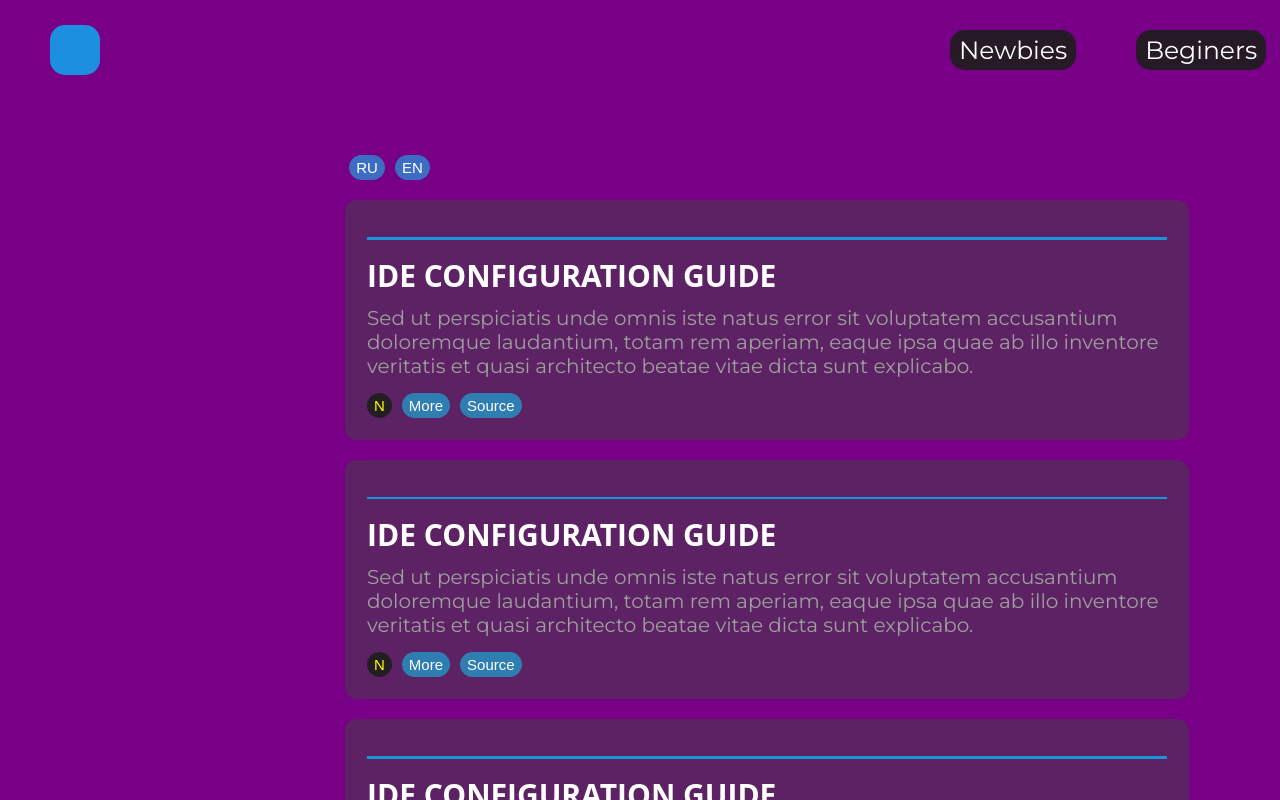
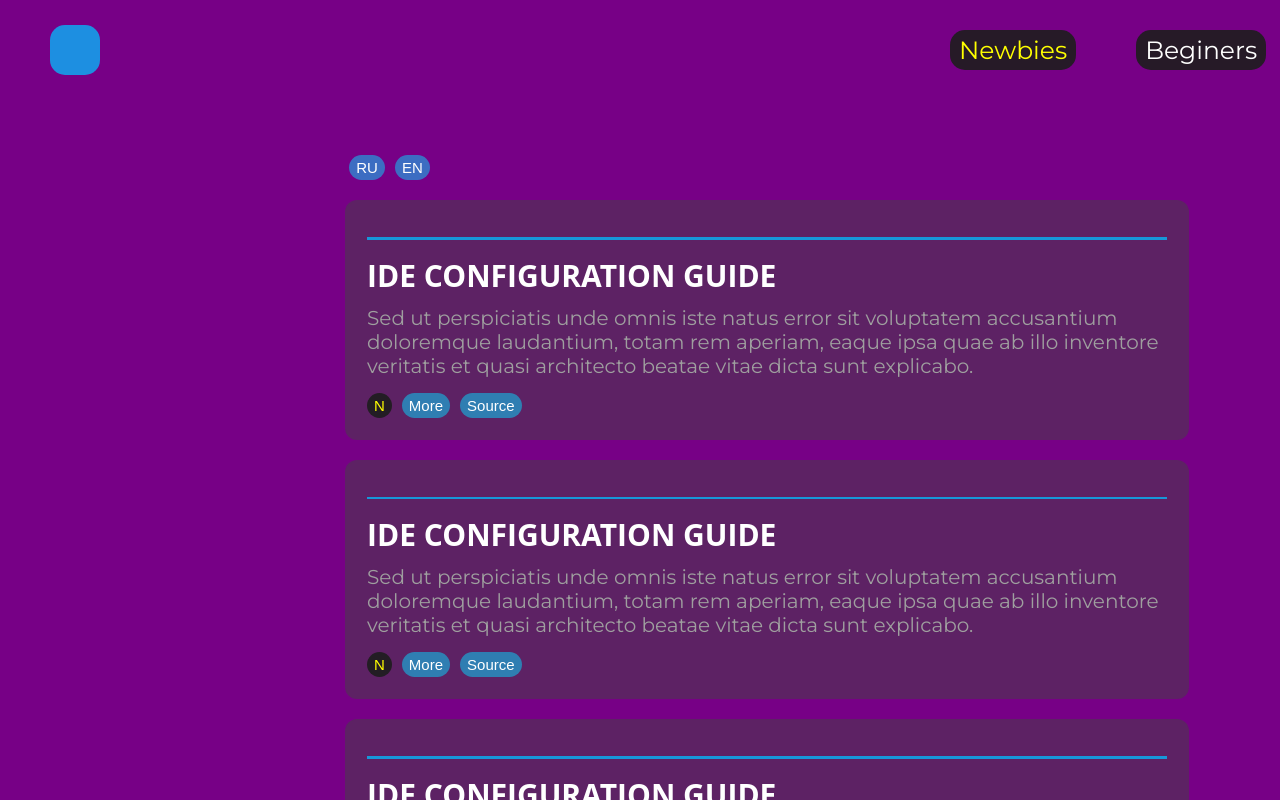
Before and after one commit to chepushok/TestLeo, a React (Create React App) app: page /beginners in a window 1280 px wide. Shown: the top 800 px of the page. Built offline with nearby package versions, Linux system fonts and the light colour scheme.

Commit message:
Update BlogNewb.js

```diff
--- a/src/components/BlogNewb.js
+++ b/src/components/BlogNewb.js
@@ -4,7 +4,6 @@ import {Post} from './Post'
 import {PostRU} from './PostRU'
 
 function BlogNewb() {
-    const[choose,setChoose] = useState('choose')
     const[post,setPost] = useState(<><Post/><Post/><Post/></>)
 
     return (
@@ -12,7 +11,7 @@ function BlogNewb() {
       <div className="App">
         <div className='logo'>
           <div className='buttons'>
-            <div className={choose} onClick={()=>setChoose('choose level')}>Newbies</div> <div className='choose'>Beginers</div> <div className='choose'>Advanced</div>
+            <div className='choose level'>Newbies</div> <div className='choose'>Beginers</div> <div className='choose'>Advanced</div>
           </div>
         </div>
         <div className='Posts'>
```
